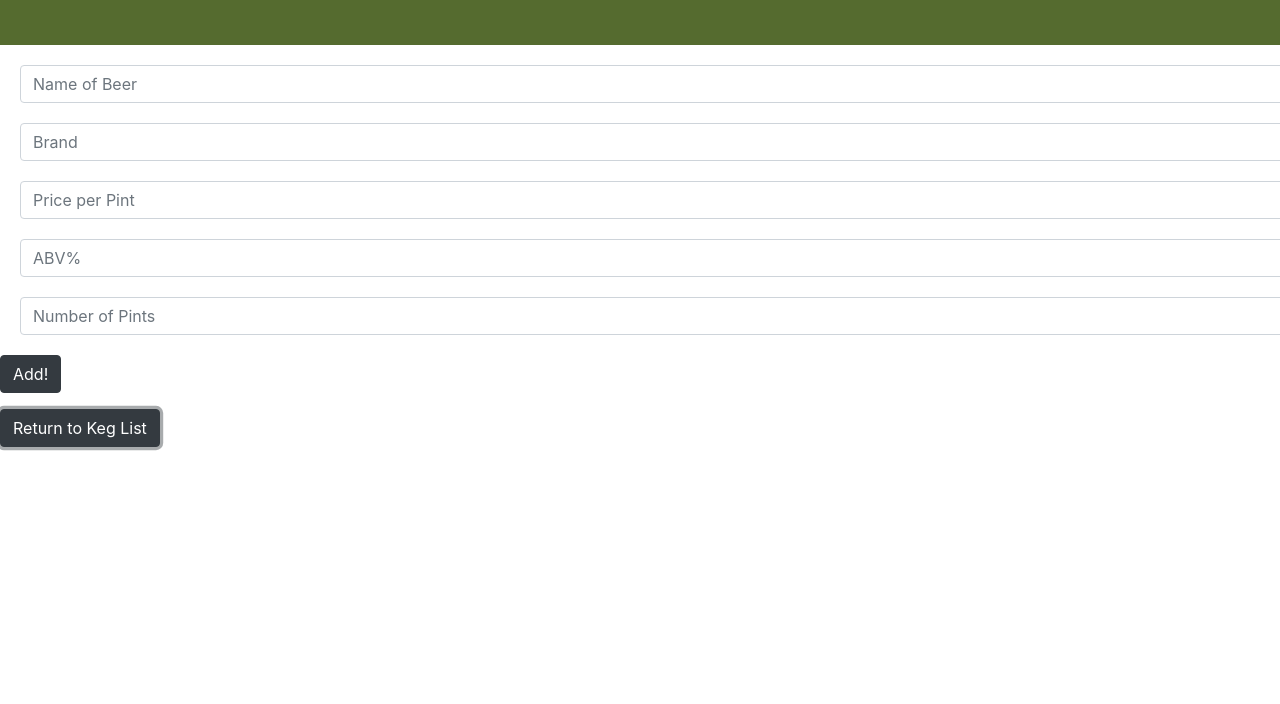
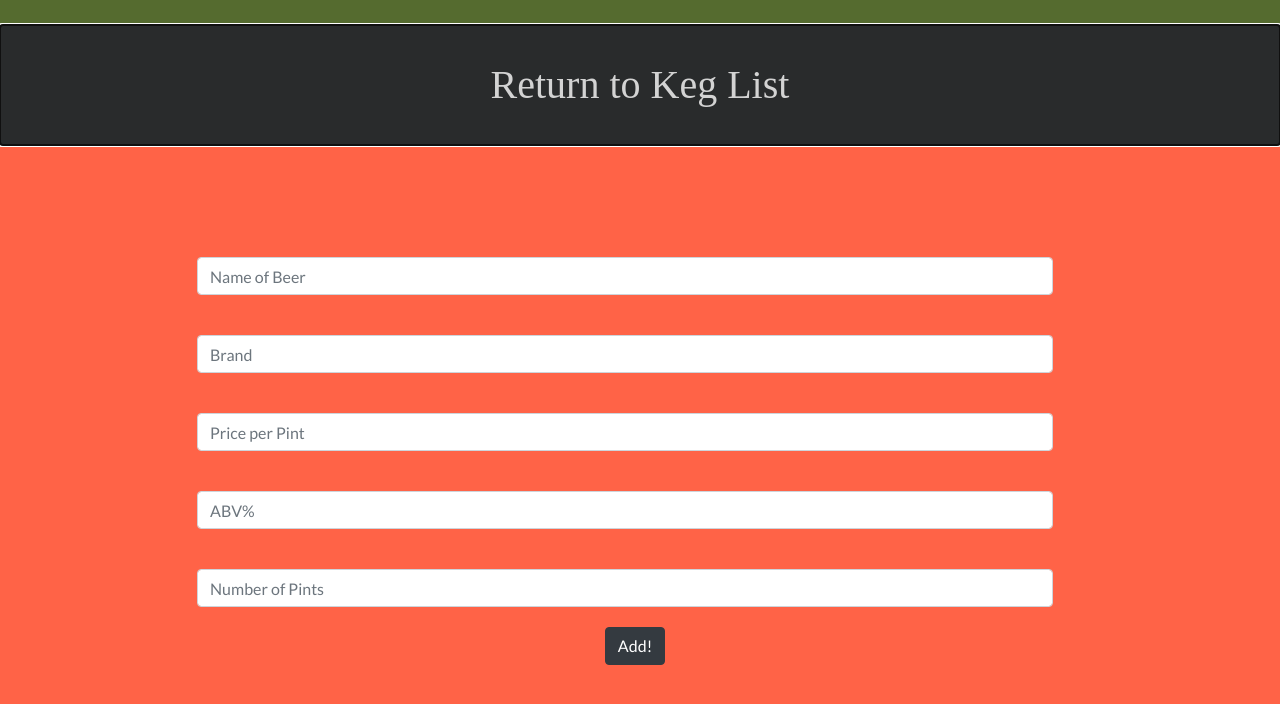
Before and after one commit to kate-skorija/taproom-react-redux, a React app: page / in a window 1280 px wide. Both pictures are taken after a click on the button "Add Keg". Shown: the part 204-908 px from the top of the page. Before the commit the page ends 800 px from the top, so only its background shows below. Built offline with nearby package versions, Linux system fonts and the light colour scheme; a web font is replaced by a local one.

Commit message:
add styles to forms

```diff
--- a/public/index.html
+++ b/public/index.html
@@ -28,9 +28,9 @@
     -->
     <title>React App</title>
   </head>
-  <body>
+  <body style="margin:0; padding:0">
     <noscript>You need to enable JavaScript to run this app.</noscript>
-    <div id="root"></div>
+    <div id="root" style="margin:0;"></div>
     <!--
       This HTML file is a template.
       If you open it directly in the browser, you will see an empty page.
--- a/src/components/KegControl.js
+++ b/src/components/KegControl.js
@@ -101,15 +101,29 @@ class KegControl extends React.Component {
     }
 
     const bodyStyles = {
-      margin: '40px',
+      width: '100vw',
+      height: '100vh',
       backgroundColor: 'tomato',
+      fontFamily: 'Lato',
+      marginTop: '-20px',
+      textAlign: 'center'
+    }
+
+    const buttonStyles = {
+      padding: '30px',
+      width: '100vw',
+      backgroundColor: '#292b2c',
+      border: 'none',
+      color: 'lightgray',
+      fontSize: '40px',
+      fontFamily: 'Oleo Script Swash Caps'
     }
 
     return (
       <React.Fragment>
-        <div styles={bodyStyles}>
+        <div style={bodyStyles}>
           {currentlyVisibleState}
-          <button className="btn btn-dark" onClick={this.handleClick}>{buttonText}</button>
+          <button style={buttonStyles} onClick={this.handleClick}>{buttonText}</button>
         </div>
       </React.Fragment>
     );
--- a/src/components/ReusableForm.js
+++ b/src/components/ReusableForm.js
@@ -4,12 +4,18 @@ import PropTypes from "prop-types";
 function ReusableForm(props){
 
   const formStyles = {
-
+    paddingTop: '30px',
+    width: '70vw',
+    position: 'absolute',
+    top: '80%',
+    left: '50%',
+    transform: 'translate(-50%,-50%)'
   }
 
   return (
     <React.Fragment>
-      <form style={formStyles} className="form-group" onSubmit={props.formSubmissionHandler}>
+      <div>
+        <form style={formStyles} className="form-group row justify-content-center" onSubmit={props.formSubmissionHandler}>
           <input style={{margin: '20px'}} className='form-control input-sm'
           type='text'
           name='name'
@@ -35,8 +41,9 @@ function ReusableForm(props){
           name='pintsRemaining'
           placeholder = 'Number of Pints'
           />
-        <button className="btn btn-dark" type='submit'>{props.buttonText}</button>
+          <button className="btn btn-dark" style={{marginLeft: '20px'}} type='submit'>{props.buttonText}</button>
         </form>
+      </div>
     </React.Fragment>
   );
 }
```
Lines whose indentation alone changed are shown as unchanged.
